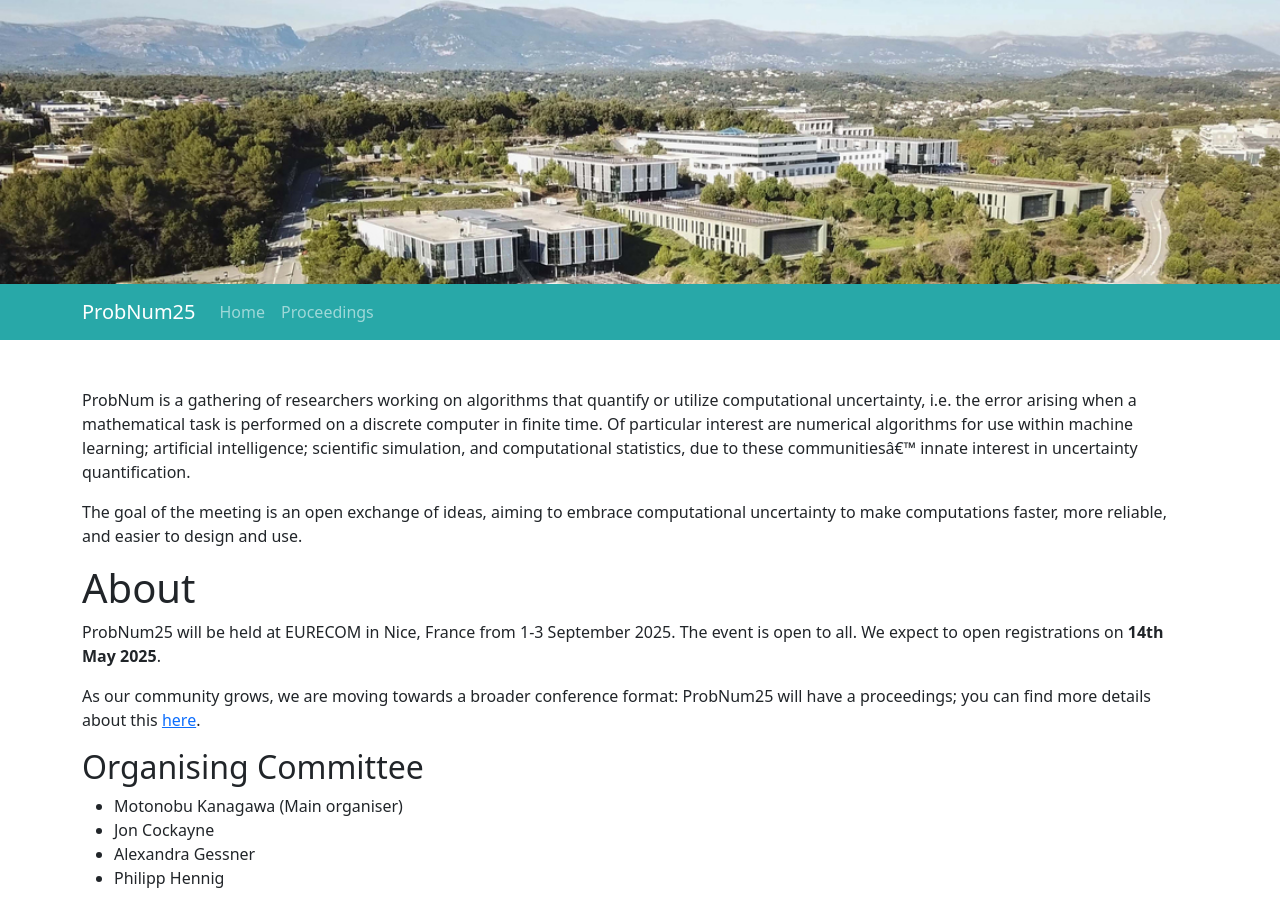
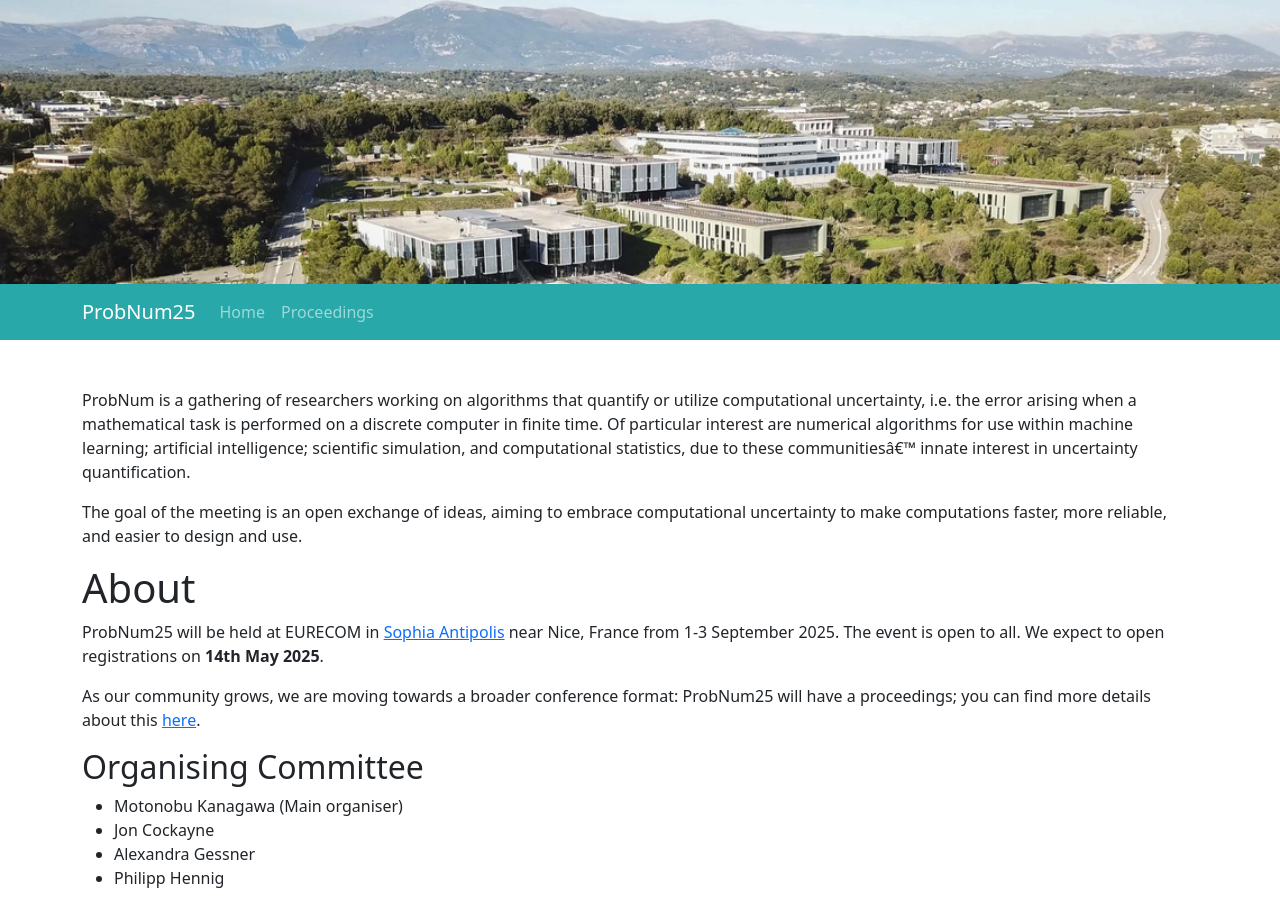
Before and after one commit to probnum2026/probnum2026.github.io, a Jekyll site: the page built from index.md, in a window 1280 px wide. Built offline with Jekyll 4.4.1, drawn with Linux system fonts in a browser that asks for light colours; nearby versions of some CDN libraries.

Commit message:
expanding on location of EURECOM

```diff
--- a/index.md
+++ b/index.md
@@ -9,7 +9,7 @@ The goal of the meeting is an open exchange of ideas, aiming to embrace computat
 
 # About
 
-ProbNum25 will be held at EURECOM in Nice, France from 1-3 September 2025.
+ProbNum25 will be held at EURECOM in [Sophia Antipolis](https://en.wikipedia.org/wiki/Sophia_Antipolis) near Nice, France from 1-3 September 2025.
 The event is open to all. We expect to open registrations on **14th May 2025**.
 
 As our community grows, we are moving towards a broader conference format: ProbNum25 will have a proceedings; you can find more details about this [here](/submissions.html).
```
